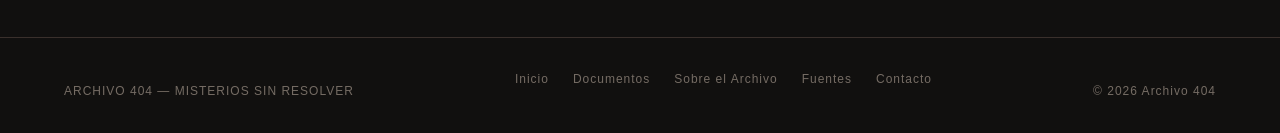
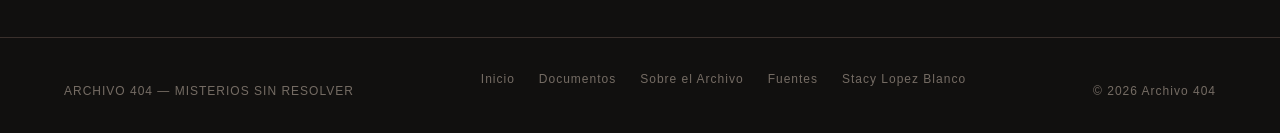
Before and after one commit to angierombar/archivo-404, a plain HTML site: page caso-001.html in a window 1280 px wide. Shown: the part 3272-3405 px from the top of the page. Drawn offline with Linux system fonts and the light colour scheme.

Commit message:
Configurar enlace de WhatsApp con el número de Stacy

```diff
--- a/caso-001.html
+++ b/caso-001.html
@@ -250,8 +250,7 @@
 
         <a href="fuentes.html">Fuentes</a>
 
-        <!-- Reemplazar 00000000000 por el número con código de país -->
-        <a href="https://wa.me/00000000000" target="_blank" rel="noopener">Contacto</a>
+        <a href="https://wa.me/50962830199" target="_blank" rel="noopener">Stacy Lopez Blanco</a>
       </nav>
 
       <p>© 2026 Archivo 404</p>
```
Also changed, not shown: caso-002.html (+1 -2 lines), caso-003.html (+1 -2 lines), caso-004.html (+1 -2 lines), caso-005.html (+1 -2 lines), caso-006.html (+1 -2 lines), documentos.html (+1 -2 lines), fuentes.html (+1 -2 lines), index.html (+1 -2 lines), sobre.html (+1 -2 lines).
